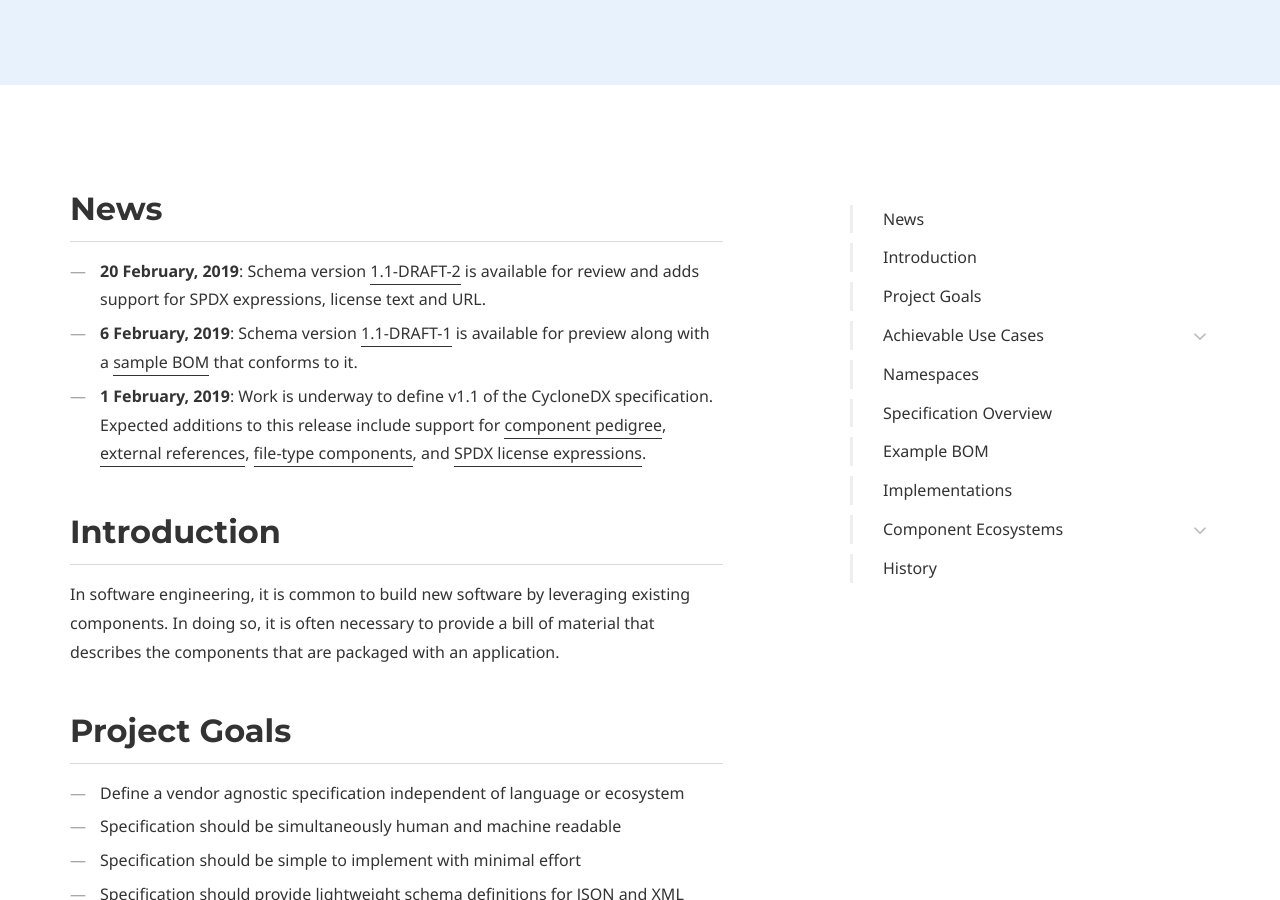
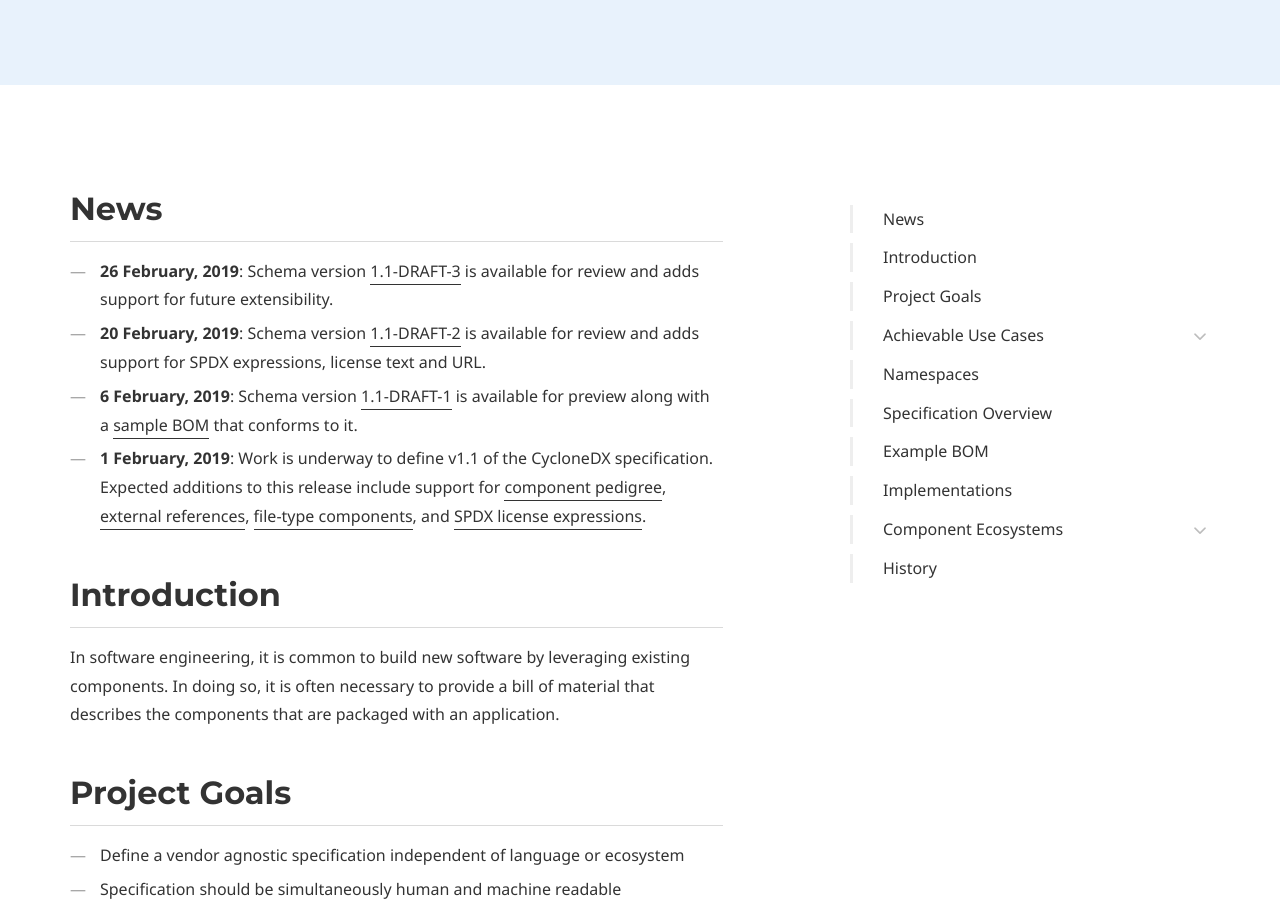
Before and after one commit to CycloneDX/cyclonedx.org, a Jekyll site: the page built from index.md, in a window 1280 px wide and 900 px high, scrolled down 463 px. Built offline with Jekyll 4.4.1, drawn with Linux system fonts in a browser that asks for light colours; some web fonts are replaced.

Commit message:
Added 1.1-DRAFT-3

```diff
--- a/index.md
+++ b/index.md
@@ -17,6 +17,7 @@ micro_nav: false
 ---
 
 ## News
+* **26 February, 2019**: Schema version [1.1-DRAFT-3](https://cyclonedx.org/schema/bom-1.1-DRAFT-3.xsd) is available for review and adds support for future extensibility.
 * **20 February, 2019**: Schema version [1.1-DRAFT-2](https://cyclonedx.org/schema/bom-1.1-DRAFT-2.xsd) is available for review and adds support for SPDX expressions, license text and URL.
 * **6 February, 2019**: Schema version [1.1-DRAFT-1](https://cyclonedx.org/schema/bom-1.1-DRAFT-1.xsd) is available for preview along with a [sample BOM](https://github.com/CycloneDX/specification/blob/master/examples/1.1-draft/bom.xml) that conforms to it.
 * **1 February, 2019**: Work is underway to define v1.1 of the CycloneDX specification. Expected additions to this
```
